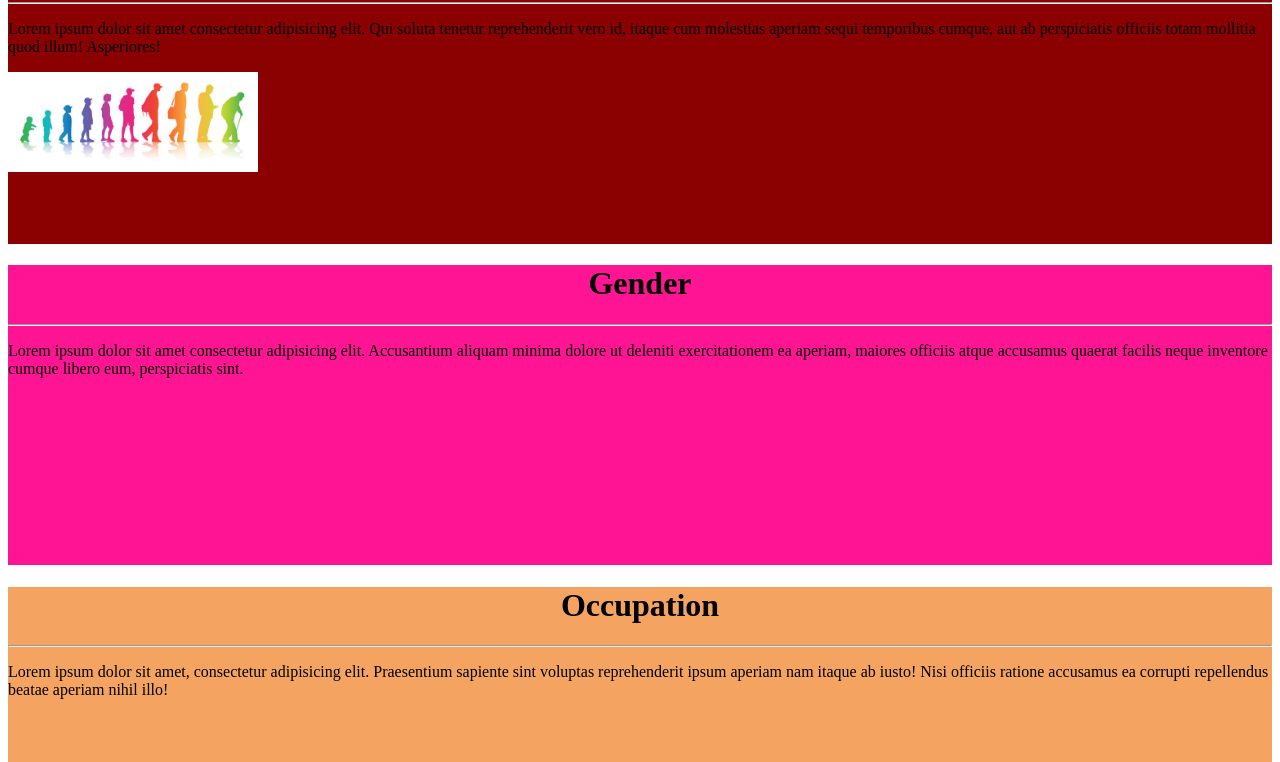
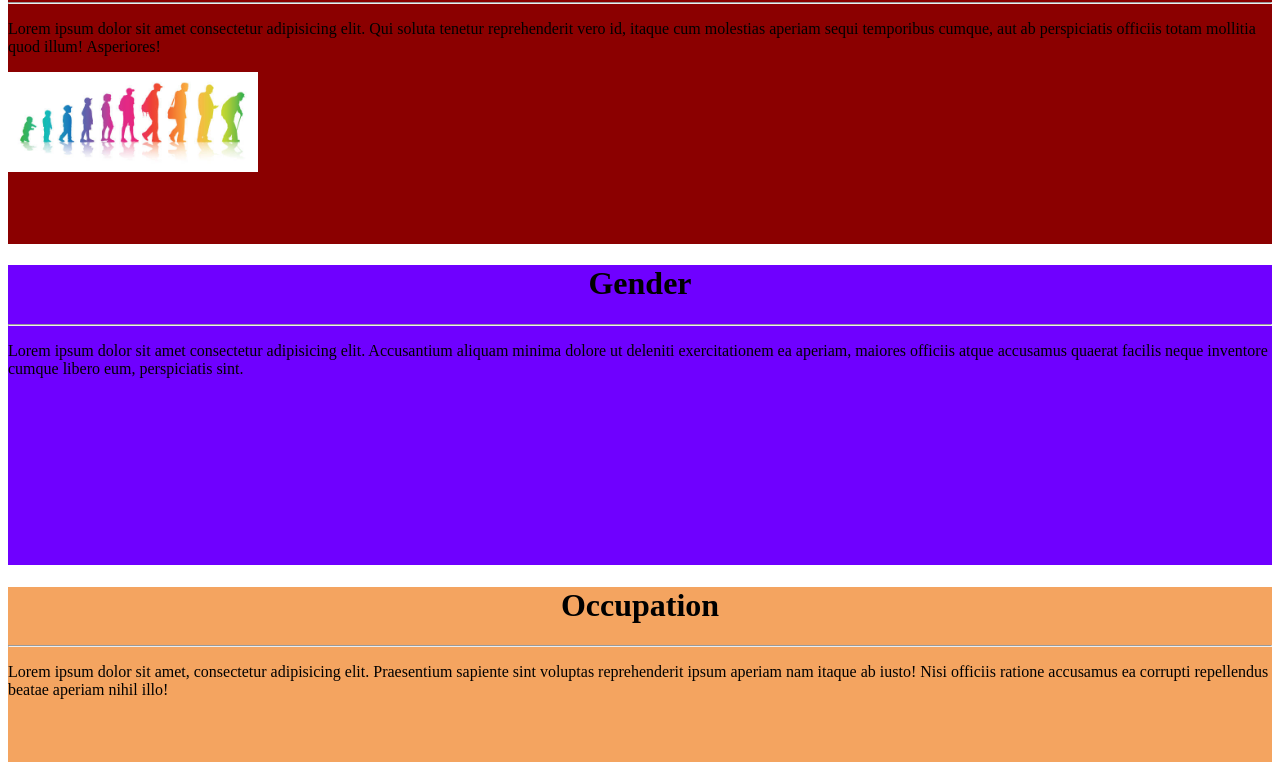
Before and after one commit to steph24sldn/Target-Audience-homework, a plain HTML site: page index.html in a window 1280 px wide. Shown: the part 535-1297 px from the top of the page. Drawn offline with Linux system fonts and the light colour scheme.

Commit message:
Add files via upload
changed to ages bit to purple

```diff
--- a/styles.css
+++ b/styles.css
@@ -9,7 +9,7 @@
     height: 300px;
 }
 #gender{
-    background-color: deeppink;
+    background-color: rgb(111, 0, 255);
     width: 100%;
     height: 300px;
 }
```
